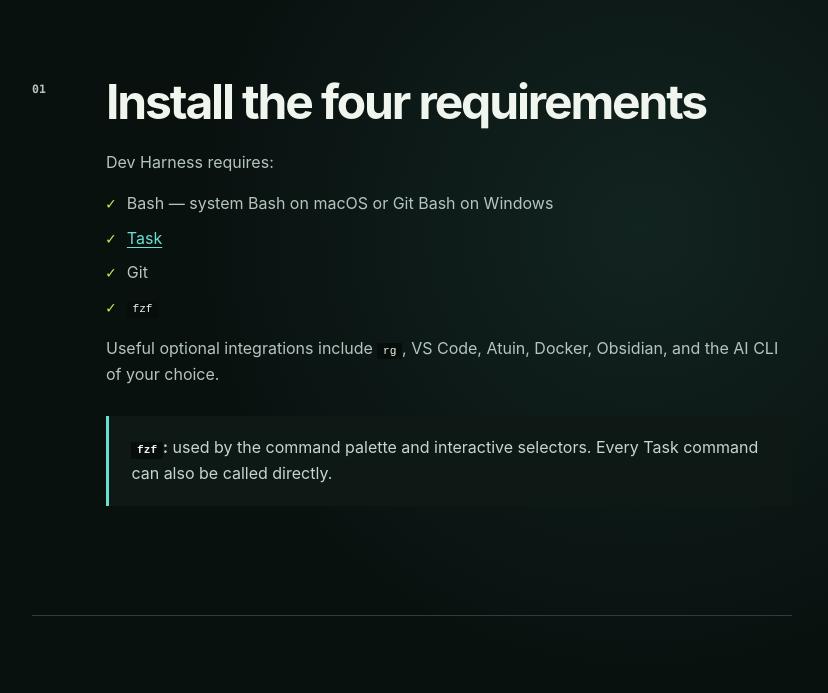
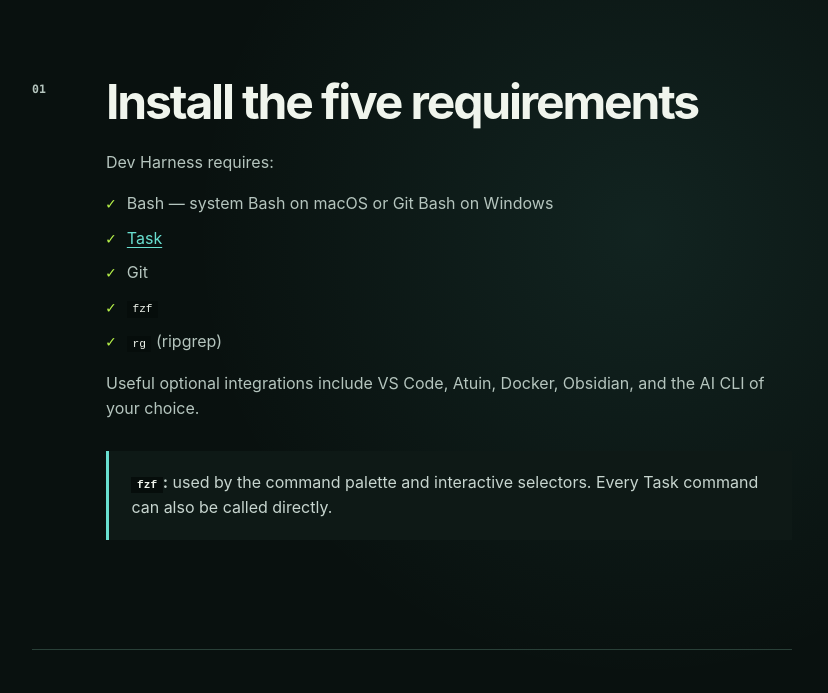
Before and after one commit to jplucinski/nj-dev-harness, a plain HTML site: page docs/site/tutorial.html in a window 1280 px wide. Shown: the part 640-1333 px from the top of the page, without its empty margins (383-1211 px from the left). Drawn offline with Linux system fonts and the light colour scheme.

Commit message:
Require ripgrep now that workplace search is a core command.

```diff
--- a/docs/site/tutorial.html
+++ b/docs/site/tutorial.html
@@ -55,15 +55,16 @@
         <section class="tutorial-step" id="requirements">
           <p class="step-number">01</p>
           <div>
-            <h2>Install the four requirements</h2>
+            <h2>Install the five requirements</h2>
             <p>Dev Harness requires:</p>
             <ul class="check-list">
               <li>Bash — system Bash on macOS or Git Bash on Windows</li>
               <li><a href="https://taskfile.dev/">Task</a></li>
               <li>Git</li>
               <li><code>fzf</code></li>
+              <li><code>rg</code> (ripgrep)</li>
             </ul>
-            <p>Useful optional integrations include <code>rg</code>, VS Code, Atuin, Docker, Obsidian, and the AI CLI of your choice.</p>
+            <p>Useful optional integrations include VS Code, Atuin, Docker, Obsidian, and the AI CLI of your choice.</p>
             <div class="callout"><strong><code>fzf</code>:</strong> used by the command palette and interactive selectors. Every Task command can also be called directly.</div>
           </div>
         </section>
@@ -160,7 +161,7 @@ export DEV_TODO_DEFAULT_PRIORITY="p2"</code></pre>
               <div><code>why</code><span>explain the current repository context</span></div>
               <div><code>gtask open</code><span>select a file below the current directory, with or without Git</span></div>
               <div><code>gtask changed</code><span>select a changed file, even before the first commit</span></div>
-              <div><code>gtask search -- OrderService</code><span>search repository content</span></div>
+              <div><code>gtask search -- OrderService</code><span>search workplace content</span></div>
             </div>
             <p>The <code>resume</code> preview shows branch state, changes relative to the base, and the highest-priority project TODO. It uses Atuin history when available and shell history otherwise.</p>
             <h3>Orient and hand off</h3>
```
Also changed, not shown: docs/site/index.html (+1 -1 lines), 10 other files.
